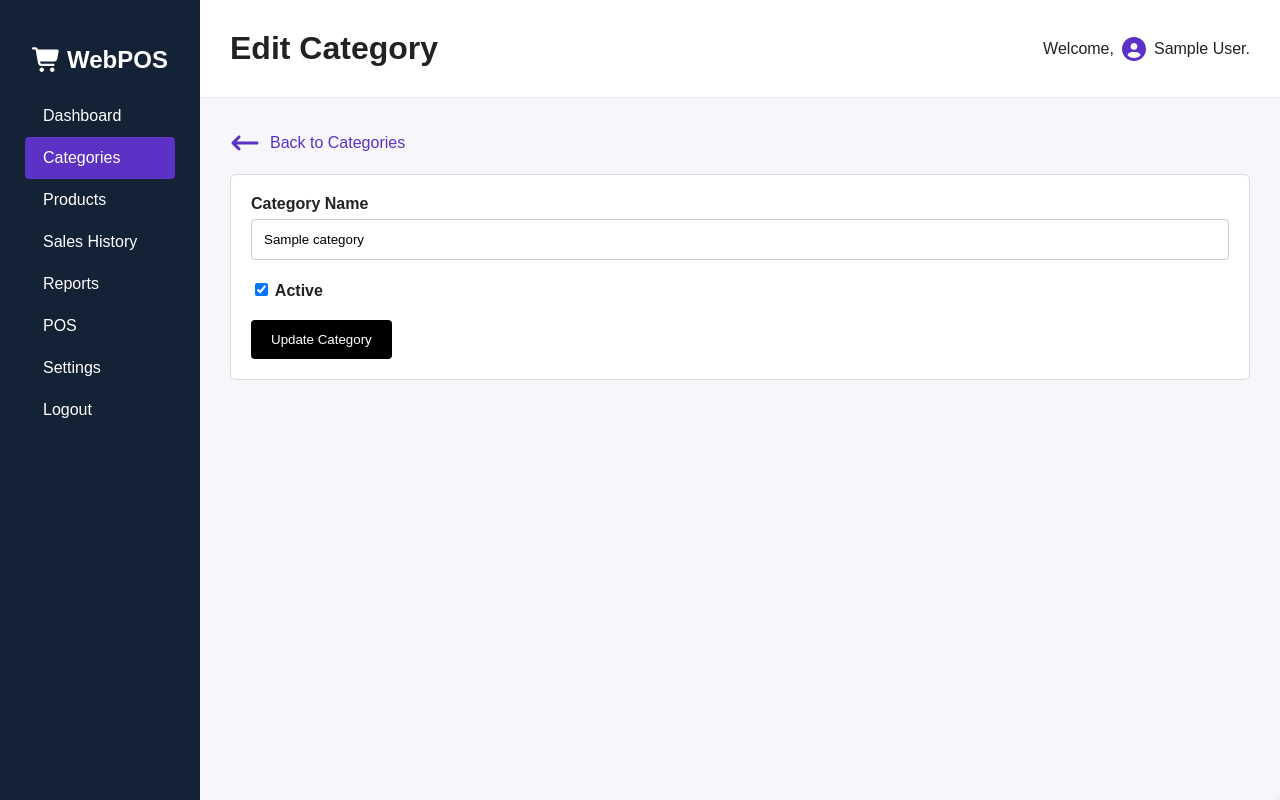
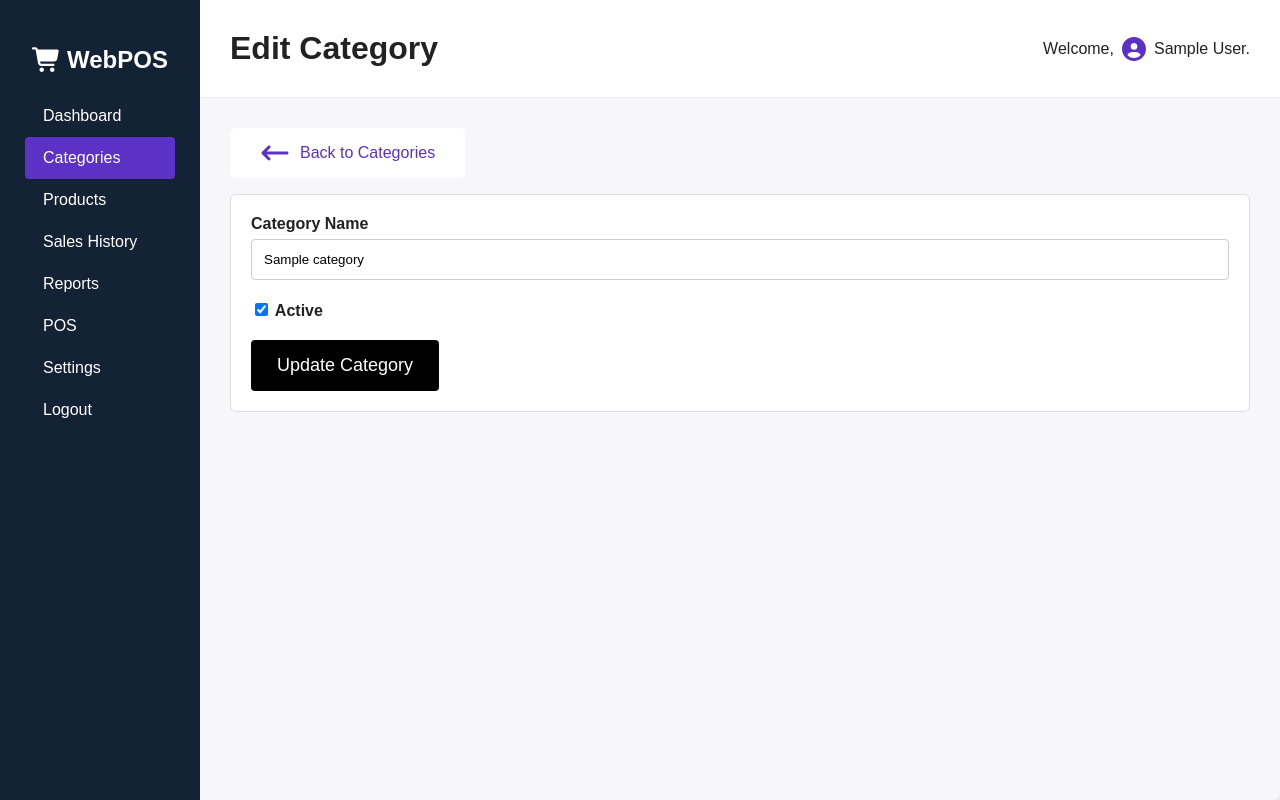
Before and after one commit to dgkasun/webpos, a PHP site: page /edit-category.php?id=1 in a window 1280 px wide. Run offline with PHP 8.4, Linux system fonts and the light colour scheme; the visitor is signed in with stand-in values (Sample User, id 1); tables that the repository leaves empty hold one stand-in row (values such as "Sample post"); data that the repository does not hold is empty; a stand-in replaces the project's code that opens the database connection.

Commit message:
Increase POS button size

```diff
--- a/assets/css/style.css
+++ b/assets/css/style.css
@@ -81,9 +81,12 @@ a:hover {
 
 .back a {
     text-decoration: none;
-    display: flex;
+    display: inline-flex;
     align-items: center;
     gap: 10px;
+    background: #ffffff;
+    padding: 10px 30px;
+    border-radius: 5px;
 }
 
 /* form */
@@ -127,13 +130,14 @@ input[type=checkbox] {
 }
 
 button, .xl-btn  {
-    padding: 12px 20px;
+    padding: 15px 26px;
     border: 0;
     border-radius: 4px;
     cursor: pointer;
     background: #000;
     color: #fff;
     transition: 0.2s;
+    font-size: 18px;
 }
 
 button:hover {
@@ -141,8 +145,8 @@ button:hover {
 }
 
 .xl-btn {
-    padding: 20px 25px;
-    font-size: 16px;
+    padding: 20px 32px;
+    font-size: 22px;
     font-weight: 600;
 }
 
--- a/includes/header.php
+++ b/includes/header.php
@@ -5,7 +5,7 @@
     <meta charset="UTF-8">
     <meta name="viewport" content="width=device-width, initial-scale=1.0">
     <title><?= htmlspecialchars($pageTitle ?? 'WebPOS') ?> | WebPOS</title>
-    <link rel="stylesheet" href="assets/css/style.css?v=2">
+    <link rel="stylesheet" href="assets/css/style.css?v=3">
 </head>
 
 <body>
```
